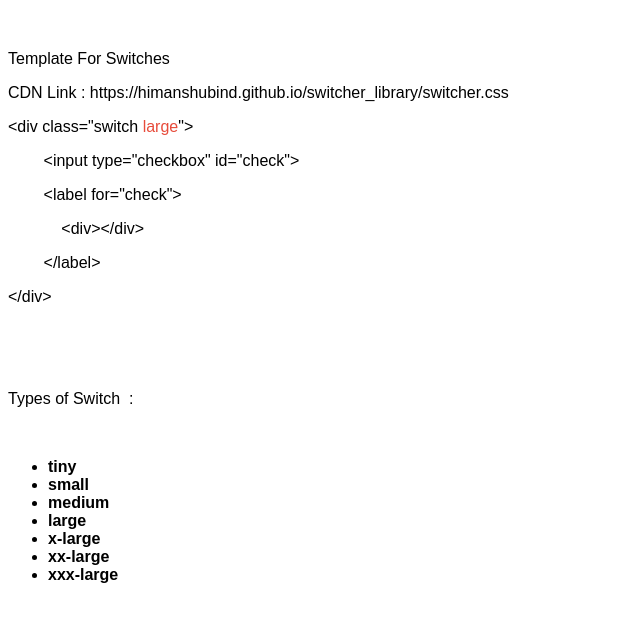
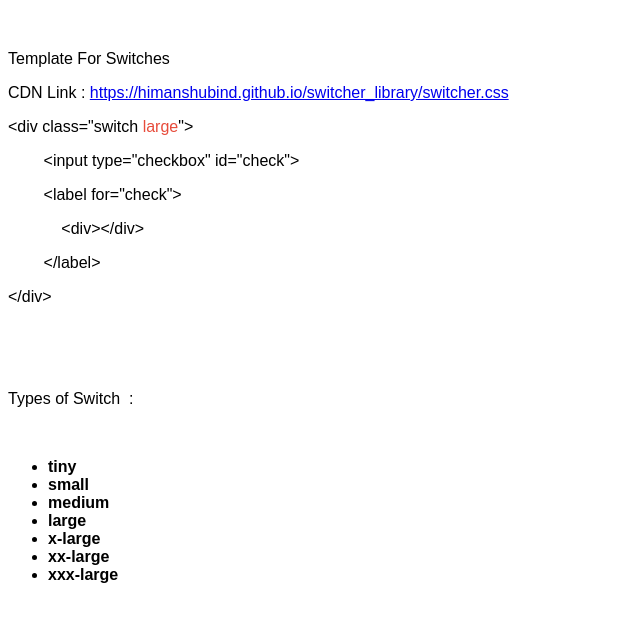
Before and after one commit to HimanshuBind/switcher_library, a plain HTML site: page index.html in a window 1280 px wide. Shown: the whole page, without its empty margins (0-640 px from the left). Drawn offline with Linux system fonts and the light colour scheme.

Commit message:
Update index.html

```diff
--- a/index.html
+++ b/index.html
@@ -18,7 +18,7 @@
 
     <p>Template For Switches&nbsp;</p>
 
-    <p>CDN Link : https://himanshubind.github.io/switcher_library/switcher.css </p>
+    <p>CDN Link : <a href="#">https://himanshubind.github.io/switcher_library/switcher.css</a></p>
 
     <p>&lt;div class=&quot;switch <span style="color:#e74c3c">large</span>&quot;&gt;</p>
 
```
